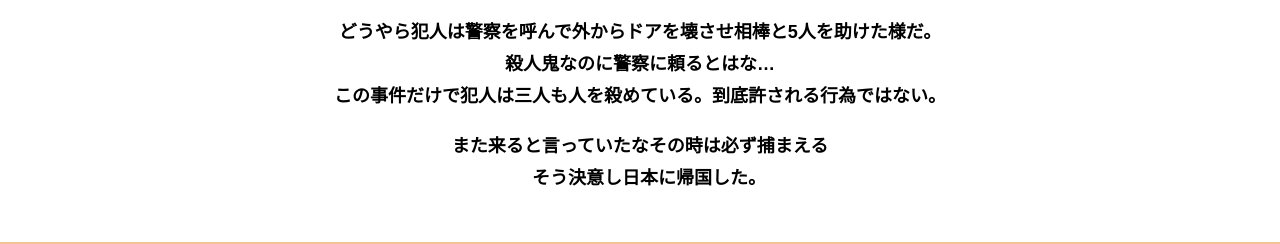
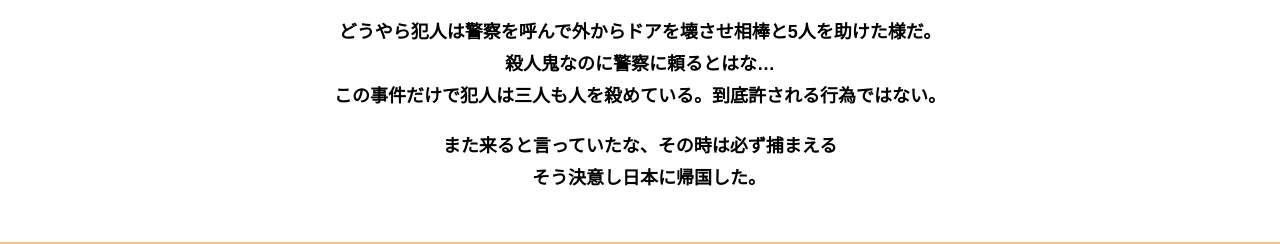
Before and after one commit to yukio2525/N_D-26, a plain HTML site: page final.html in a window 1280 px wide. Shown: the part 1929-2173 px from the top of the page. Drawn offline with Linux system fonts and the light colour scheme.

Commit message:
Update final.html

```diff
--- a/final.html
+++ b/final.html
@@ -37,7 +37,7 @@
         <p class="text-center">どうやら犯人は警察を呼んで外からドアを壊させ相棒と5人を助けた様だ。<br>
           殺人鬼なのに警察に頼るとはな…<br>
           この事件だけで犯人は三人も人を殺めている。到底許される行為ではない。</p>
-        <p class="text-center">また来ると言っていたなその時は必ず捕まえる<br>
+        <p class="text-center">また来ると言っていたな、その時は必ず捕まえる<br>
      　そう決意し日本に帰国した。</p>
       </div>
     </section>
```
